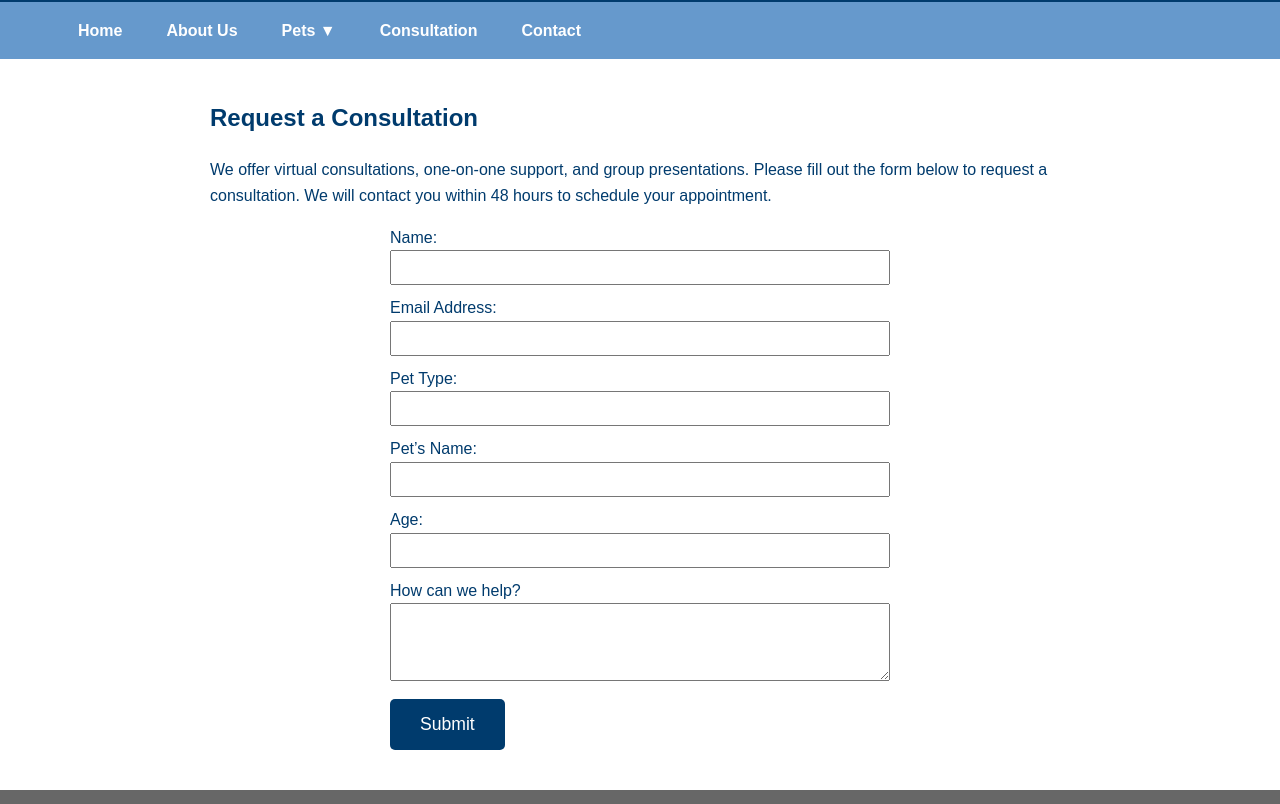
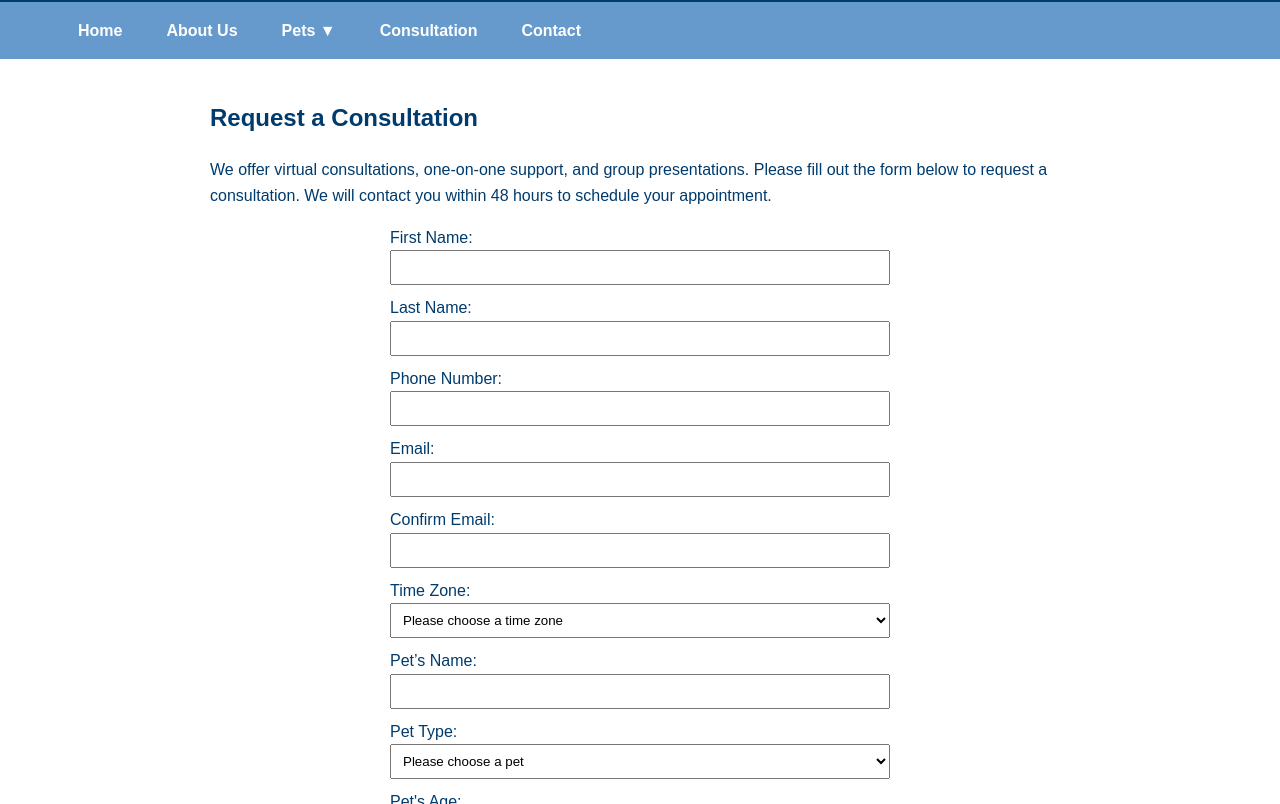
Before and after one commit to helmetkin/D279, a plain HTML site: page consultation.html in a window 1280 px wide. Shown: the part 76-880 px from the top of the page. Drawn offline with Linux system fonts and the light colour scheme.

Commit message:
added files via upload
updated consultation page and resolved issues with pet links

```diff
--- a/consultation.html
+++ b/consultation.html
@@ -29,8 +29,8 @@
       <li class="dropdown">
         <a href="#" aria-haspopup="true" aria-expanded="false">Pets ▼</a>
         <ul class="dropdown-menu">
-          <li><a href="dogs.html">Dogs</a></li>
-          <li><a href="cats.html">Cats</a></li>
+          <li><a href="dog.html">Dogs</a></li>
+          <li><a href="cat.html">Cats</a></li>
           <li><a href="fish.html">Fish</a></li>
         </ul>
       </li>
@@ -46,17 +46,37 @@
         We offer virtual consultations, one-on-one support, and group presentations. Please fill out the form below to request a consultation. We will contact you within 48 hours to schedule your appointment.
       </p>
       <form style="max-width:500px;margin:auto;">
-        <label for="name">Name:</label><br/>
+        <label for="name">First Name:</label><br/>
         <input type="text" id="name" name="name" required style="width:100%;padding:8px;margin-bottom:10px;"><br/>
-        <label for="email">Email Address:</label><br/>
+        <label for="name">Last Name:</label><br/>
+        <input type="text" id="name" name="name" required style="width:100%;padding:8px;margin-bottom:10px;"><br/>
+        <label for="phone">Phone Number:</label><br/>
+        <input type="tel" id="phone" name="phone" required style="width:100%;padding:8px;margin-bottom:10px;"><br/>
+        <label for="email">Email:</label><br/>
         <input type="email" id="email" name="email" required style="width:100%;padding:8px;margin-bottom:10px;"><br/>
-        <label for="pettype">Pet Type:</label><br/>
-        <input type="text" id="pettype" name="pettype" required style="width:100%;padding:8px;margin-bottom:10px;"><br/>
+        <label for="email">Confirm Email:</label><br/>
+        <input type="email" id="email" name="email" required style="width:100%;padding:8px;margin-bottom:10px;"><br/>
+        <label for="timezone">Time Zone:</label><br/>
+        <select id="timezone" name="timezone" required style="width:100%;padding:8px;margin-bottom:10px;">
+         <option value=""> Please choose a time zone </option>
+         <option value="Pacific Time (PT)">Pacific Time (PT)</option>
+         <option value="Mountain Time (MT)">Mountain Time (MT)</option>
+         <option value="Central Time (CT)">Central Time (CT)</option>
+         <option value="Eastern Time (ET)">Eastern Time (ET)</option>
+        </select>
         <label for="petname">Pet’s Name:</label><br/>
         <input type="text" id="petname" name="petname" required style="width:100%;padding:8px;margin-bottom:10px;"><br/>
-        <label for="age">Age:</label><br/>
+        <label for="pettype">Pet Type:</label><br/>
+        <select id="pettype" name="pettype" required style="width:100%;padding:8px;margin-bottom:10px;">
+          <option value=""> Please choose a pet</option>
+          <option value="Dog">Dog</option>
+          <option value="Cat">Cat</option>
+          <option value="Fish">Fish</option>
+          <option value="Other">Other</option>
+        </select><br/>
+        <label for="age">Pet's Age:</label><br/>
         <input type="text" id="age" name="age" required style="width:100%;padding:8px;margin-bottom:10px;"><br/>
-        <label for="message">How can we help?</label><br/>
+        <label for="message">Message:</label><br/>
         <textarea id="message" name="message" rows="4" required style="width:100%;padding:8px;margin-bottom:10px;"></textarea><br/>
         <button type="submit" class="btn-primary">Submit</button>
       </form>
```
Also changed, not shown: about.html (+2 -2 lines), cat.html (+2 -2 lines), contact.html (+4 -10 lines), dog.html (+2 -2 lines), fish.html (+2 -2 lines), index.html (+2 -2 lines).
